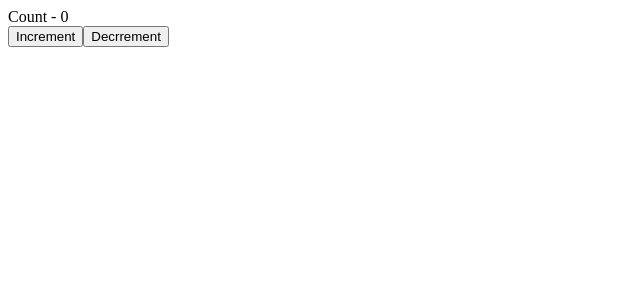
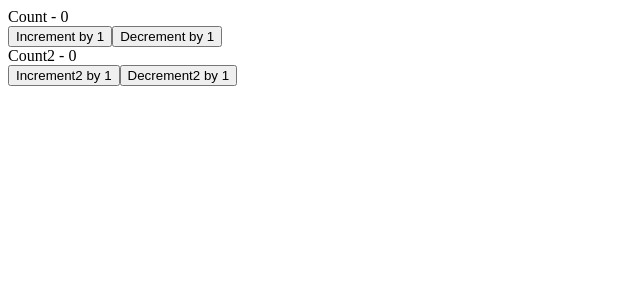
Before and after one commit to trinoy-kundu/React-useReducer-Hook, a React (Vite) app: page / in a window 1280 px wide. Shown: the top 300 px of the page, without its empty margins (0-640 px from the left). Built offline with nearby package versions, Linux system fonts and the light colour scheme.

Commit message:
implement useReducer
state & action as object

```diff
--- a/src/App.jsx
+++ b/src/App.jsx
@@ -1,9 +1,10 @@
-import Counter from "./Components/Counter"
+// import Counter from "./Components/Counter"
+import ComplexCounter from "./Components/ComplexCounter"
 function App() {
 
   return (
     <div>
-      <Counter />
+      <ComplexCounter />
     </div>
   )
 }
--- /dev/null
+++ b/src/Components/ComplexCounter.jsx
@@ -0,0 +1,47 @@
+import { useReducer } from "react"
+
+const initialState = {
+    counter: 0,
+    counter2: 0,
+};
+const Reducer = (currentState, action) => {
+    switch(action.type) {
+        case 'increment':
+            return {...currentState, counter: currentState.counter + action.value};
+        case 'decrement':
+            return {...currentState, counter: currentState.counter - action.value};
+        case 'increment2':
+            return {...currentState, counter2: currentState.counter2 + action.value};
+        case 'decrement2':
+            return {...currentState, counter2: currentState.counter2 - action.value};
+        default:
+            return currentState;
+
+    }
+};
+
+export default function ComplexCounter() {
+    const [count, dispatch] = useReducer(Reducer, initialState);
+    return(
+        <div>
+            <div>
+                <div>Count - {count.counter}</div>
+                <button type="button" onClick={() => {dispatch({type: 'increment', value: 1})}}>
+                    Increment by 1
+                </button>
+                <button type="button" onClick={() => {dispatch({type: 'decrement', value: 1})}}>
+                    Decrement by 1
+                </button>
+            </div>
+            <div>
+                <div>Count2 - {count.counter2}</div>
+                <button type="button" onClick={() => {dispatch({type: 'increment2', value: 1})}}>
+                    Increment2 by 1
+                </button>
+                <button type="button" onClick={() => {dispatch({type: 'decrement2', value: 1})}}>
+                    Decrement2 by 1
+                </button>
+            </div>
+        </div>
+    )
+}
```
